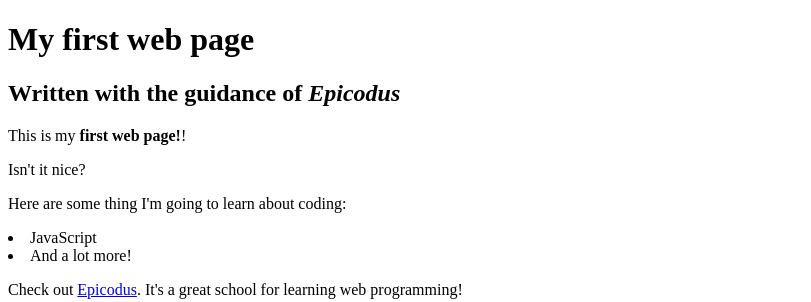
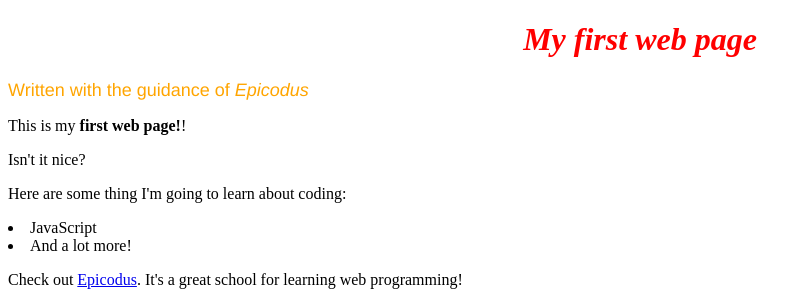
Before and after one commit to waredaniel/my-first-webpage, a plain HTML site: page my-first-webpage.html in a window 1280 px wide. Shown: the top 302 px of the page, without its empty margins (0-811 px from the left). Drawn offline with Linux system fonts and the light colour scheme.

```diff
--- /dev/null
+++ b/css/favoriteplaces.css
@@ -0,0 +1,7 @@
+h1{
+
+  color: orange;
+}
+p{
+  font-family: Arial, Helvetica, sans-serif;
+}
--- /dev/null
+++ b/css/mainstyles.css
@@ -0,0 +1,4 @@
+h1{
+  color: green;
+  font-style: italic;
+}
--- /dev/null
+++ b/css/styles.css
@@ -0,0 +1,17 @@
+h1 {
+  color: #0000ff;
+  text-align: center;
+}
+h2 {
+  font-style: italic;
+  text-align: center;
+}
+
+p {
+  font-family: sans-serif;
+}
+
+ul {
+  font-size: 20px;
+  line-height: 30px;
+}
--- /dev/null
+++ b/css/webpage_styles.css
@@ -0,0 +1,13 @@
+h1 {
+color: red;
+text-align: center;
+font-style: italic;
+}
+
+h2 {
+  color: orange;
+  font-weight: 200;
+  font-family: 'Franklin Gothic Medium', 'Arial Narrow', Arial, sans-serif;
+  font-size: large;
+  line-height: normal;
+}
--- a/my-first-webpage.html
+++ b/my-first-webpage.html
@@ -1,6 +1,7 @@
 <!DOCTYPE html>
 <html lang="en-US">
 <head>
+  <link href="css/webpage_styles.css" rel="stylesheet" type="text/css">
   <title>Web page #1!</title>
  </head>
  <body>
```
Also changed, not shown: favorite-places.html (added, +37 -0 lines), index.html (renamed from favorite-things.html, +2 -2 lines), img/woods.jpeg (added), 1 other file.
